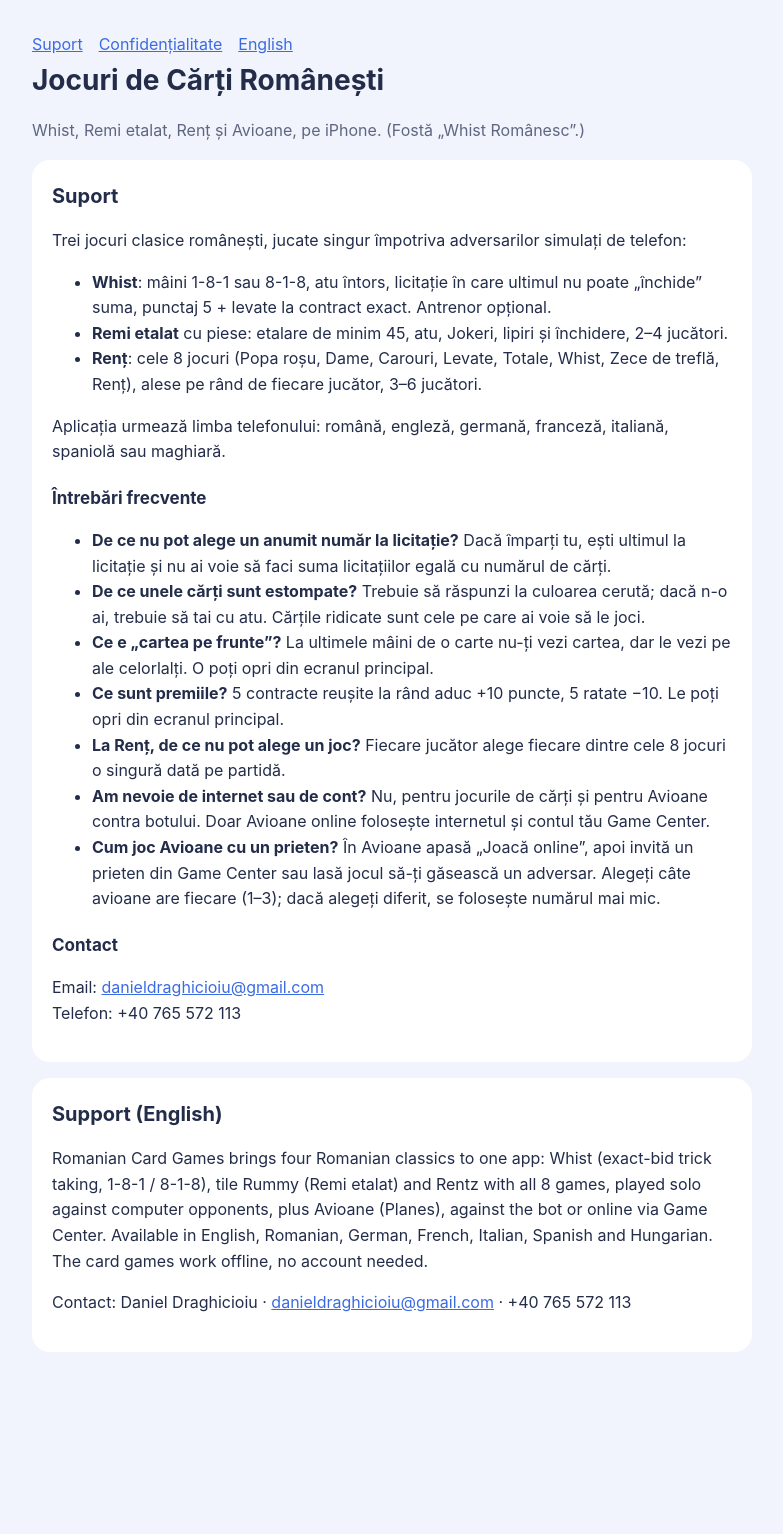
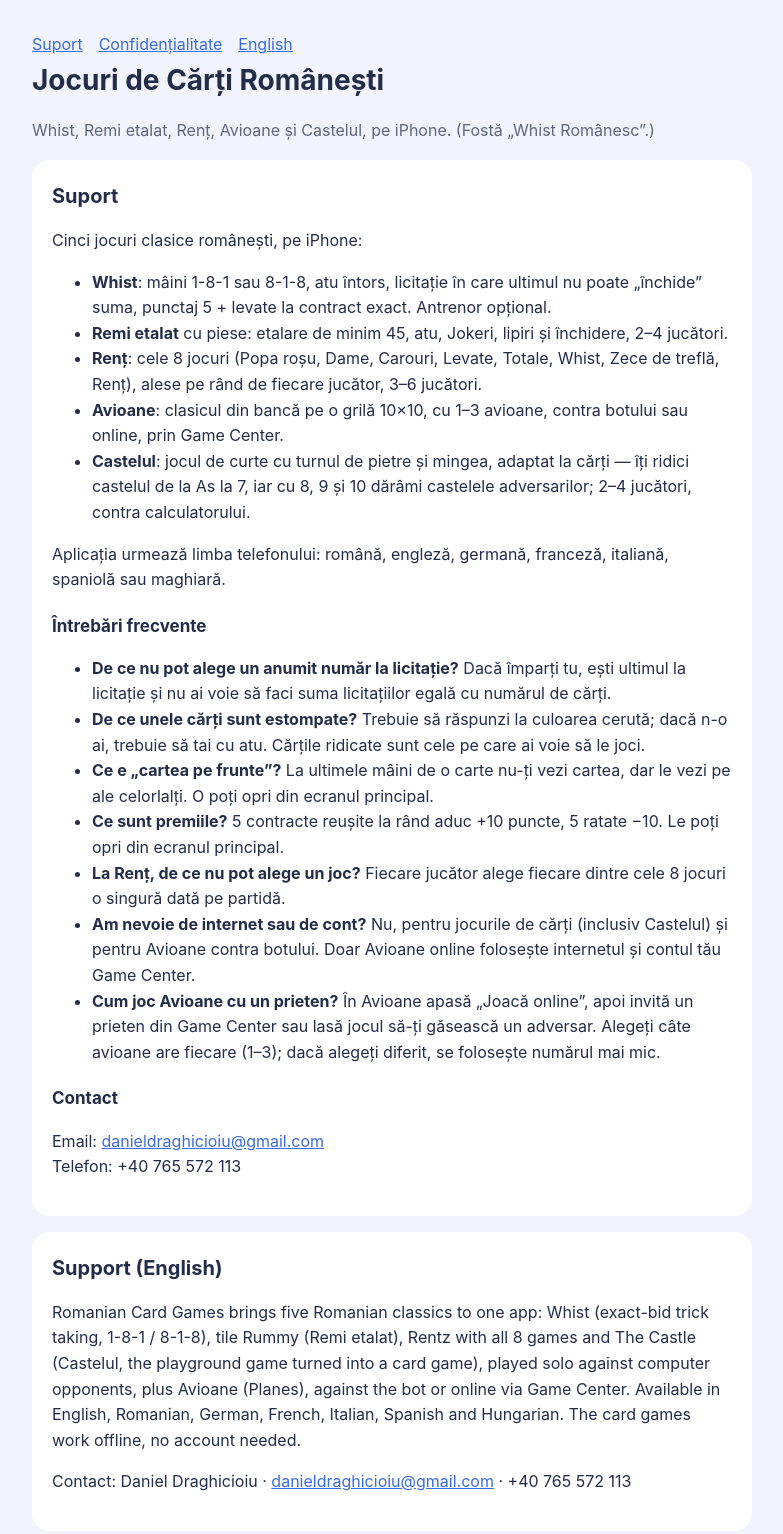
Before and after one commit to puiutpavel-dot/whist-legal, a plain HTML site: page index.html in a window 1280 px wide. Shown: the whole page, without its empty margins (248-1031 px from the left). Before the commit the page ends 1416 px from the top, so only its background shows below. Drawn offline with Linux system fonts and the light colour scheme.

Commit message:
Support page: five games (Avioane, Castelul)
Co-Authored-By: Claude Opus 5.5 <noreply@anthropic.com>
Claude-Session: https://claude.ai/code/session_01Fnbu3XFo5NBW5QRQLZYmjZ

```diff
--- a/index.html
+++ b/index.html
@@ -18,15 +18,17 @@ a{color:var(--accent)}.muted{color:var(--muted)}nav a{margin-right:16px}
 <main>
 <nav><a href="index.html">Suport</a><a href="privacy.html">Confidențialitate</a><a href="#en">English</a></nav>
 <h1>Jocuri de Cărți Românești</h1>
-<p class="muted">Whist, Remi etalat, Renț și Avioane, pe iPhone. (Fostă „Whist Românesc”.)</p>
+<p class="muted">Whist, Remi etalat, Renț, Avioane și Castelul, pe iPhone. (Fostă „Whist Românesc”.)</p>
 
 <section id="ro" class="card">
 <h2>Suport</h2>
-<p>Trei jocuri clasice românești, jucate singur împotriva adversarilor simulați de telefon:</p>
+<p>Cinci jocuri clasice românești, pe iPhone:</p>
 <ul>
 <li><strong>Whist</strong>: mâini 1-8-1 sau 8-1-8, atu întors, licitație în care ultimul nu poate „închide” suma, punctaj 5 + levate la contract exact. Antrenor opțional.</li>
 <li><strong>Remi etalat</strong> cu piese: etalare de minim 45, atu, Jokeri, lipiri și închidere, 2–4 jucători.</li>
 <li><strong>Renț</strong>: cele 8 jocuri (Popa roșu, Dame, Carouri, Levate, Totale, Whist, Zece de treflă, Renț), alese pe rând de fiecare jucător, 3–6 jucători.</li>
+<li><strong>Avioane</strong>: clasicul din bancă pe o grilă 10×10, cu 1–3 avioane, contra botului sau online, prin Game Center.</li>
+<li><strong>Castelul</strong>: jocul de curte cu turnul de pietre și mingea, adaptat la cărți — îți ridici castelul de la As la 7, iar cu 8, 9 și 10 dărâmi castelele adversarilor; 2–4 jucători, contra calculatorului.</li>
 </ul>
 <p>Aplicația urmează limba telefonului: română, engleză, germană, franceză, italiană, spaniolă sau maghiară.</p>
 <h3>Întrebări frecvente</h3>
@@ -36,7 +38,7 @@ a{color:var(--accent)}.muted{color:var(--muted)}nav a{margin-right:16px}
 <li><strong>Ce e „cartea pe frunte”?</strong> La ultimele mâini de o carte nu-ți vezi cartea, dar le vezi pe ale celorlalți. O poți opri din ecranul principal.</li>
 <li><strong>Ce sunt premiile?</strong> 5 contracte reușite la rând aduc +10 puncte, 5 ratate −10. Le poți opri din ecranul principal.</li>
 <li><strong>La Renț, de ce nu pot alege un joc?</strong> Fiecare jucător alege fiecare dintre cele 8 jocuri o singură dată pe partidă.</li>
-<li><strong>Am nevoie de internet sau de cont?</strong> Nu, pentru jocurile de cărți și pentru Avioane contra botului. Doar Avioane online folosește internetul și contul tău Game Center.</li>
+<li><strong>Am nevoie de internet sau de cont?</strong> Nu, pentru jocurile de cărți (inclusiv Castelul) și pentru Avioane contra botului. Doar Avioane online folosește internetul și contul tău Game Center.</li>
 <li><strong>Cum joc Avioane cu un prieten?</strong> În Avioane apasă „Joacă online”, apoi invită un prieten din Game Center sau lasă jocul să-ți găsească un adversar. Alegeți câte avioane are fiecare (1–3); dacă alegeți diferit, se folosește numărul mai mic.</li>
 </ul>
 <h3>Contact</h3>
@@ -45,7 +47,7 @@ a{color:var(--accent)}.muted{color:var(--muted)}nav a{margin-right:16px}
 
 <section id="en" class="card">
 <h2>Support (English)</h2>
-<p>Romanian Card Games brings four Romanian classics to one app: Whist (exact-bid trick taking, 1-8-1 / 8-1-8), tile Rummy (Remi etalat) and Rentz with all 8 games, played solo against computer opponents, plus Avioane (Planes), against the bot or online via Game Center. Available in English, Romanian, German, French, Italian, Spanish and Hungarian. The card games work offline, no account needed.</p>
+<p>Romanian Card Games brings five Romanian classics to one app: Whist (exact-bid trick taking, 1-8-1 / 8-1-8), tile Rummy (Remi etalat), Rentz with all 8 games and The Castle (Castelul, the playground game turned into a card game), played solo against computer opponents, plus Avioane (Planes), against the bot or online via Game Center. Available in English, Romanian, German, French, Italian, Spanish and Hungarian. The card games work offline, no account needed.</p>
 <p>Contact: Daniel Draghicioiu · <a href="mailto:danieldraghicioiu@gmail.com">danieldraghicioiu@gmail.com</a> · +40 765 572 113</p>
 </section>
 </main>
```
